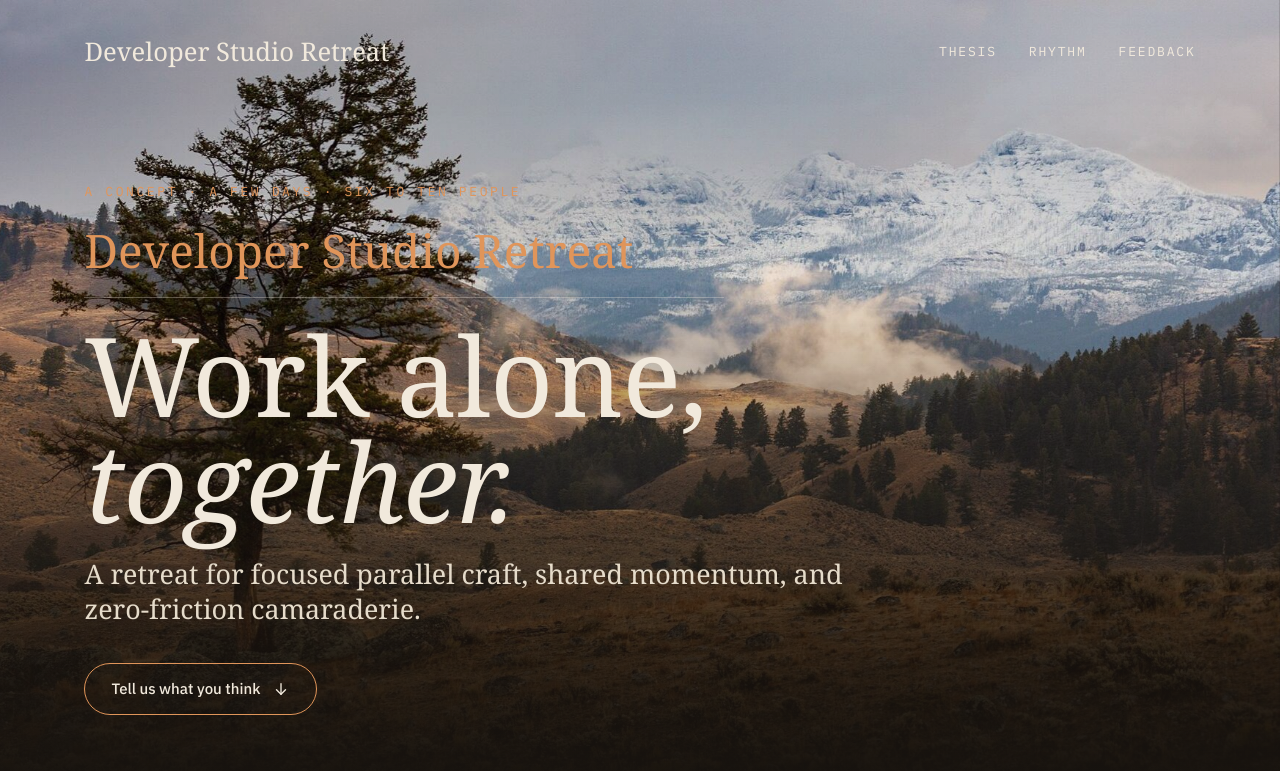
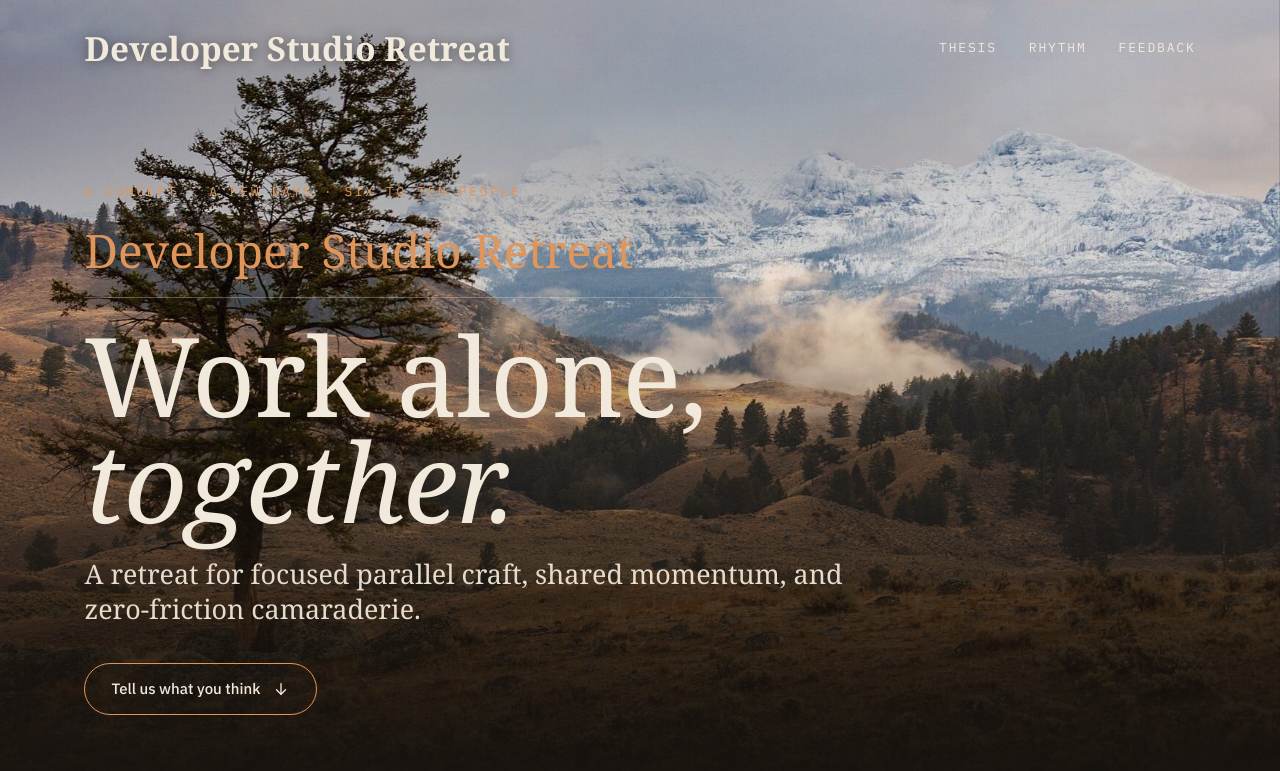
Before and after one commit to BruceEckel/developer-studio-retreat, a Jekyll site: the page built from index.md, in a window 1280 px wide and 900 px high. Shown: the top 771 px of the window. Built offline with Jekyll 4.4.1, drawn with Linux system fonts in a browser that asks for light colours; some web fonts are replaced; comment, search, counter and statistics services are not loaded.

Commit message:
Pin the wordmark in a fixed header, larger and bold
Co-Authored-By: Claude Fable 5 <noreply@anthropic.com>
Claude-Session: https://claude.ai/code/session_01VmKJ42KRS4uVBuzi3yJXQ4

```diff
--- a/_layouts/retreat.html
+++ b/_layouts/retreat.html
@@ -13,13 +13,13 @@
   <link rel="stylesheet" href="https://fonts.googleapis.com/css2?family=Instrument+Serif:ital@0;1&family=IBM+Plex+Sans:wght@400;500&family=IBM+Plex+Mono:wght@400;500&display=swap">
   <link rel="stylesheet" href="{{ '/assets/css/retreat.css' | relative_url }}">
 </head>
-<body>
+<body id="top">
 
   <header class="hero">
     <img class="hero-photo" src="{{ page.hero.image | relative_url }}" alt="{{ page.hero.alt }}">
     <div class="hero-shade"></div>
-    <nav class="topbar">
-      <span class="wordmark">{{ page.title }}</span>
+    <nav class="topbar" id="topbar">
+      <a class="wordmark" href="#top">{{ page.title }}</a>
       <div class="topbar-links">
         <a href="#thesis">Thesis</a>
         <a href="#rhythm">Rhythm</a>
@@ -153,5 +153,14 @@
     <p class="credits">{{ page.credits }}</p>
   </footer>
 
+  <script>
+    (function () {
+      var bar = document.getElementById('topbar');
+      function update() { bar.classList.toggle('scrolled', window.scrollY > 40); }
+      window.addEventListener('scroll', update, { passive: true });
+      update();
+    })();
+  </script>
+
 </body>
 </html>
--- a/assets/css/retreat.css
+++ b/assets/css/retreat.css
@@ -98,10 +98,12 @@ figcaption {
 }
 
 .topbar {
-  position: absolute;
-  top: 32px;
-  left: var(--gutter);
-  right: var(--gutter);
+  position: fixed;
+  top: 0;
+  left: 0;
+  right: 0;
+  z-index: 50;
+  padding: 22px var(--gutter);
   display: flex;
   justify-content: space-between;
   align-items: center;
@@ -110,16 +112,26 @@ figcaption {
   font-size: 13px;
   letter-spacing: 0.14em;
   text-transform: uppercase;
+  transition: background 0.3s ease, padding 0.3s ease, border-color 0.3s ease;
+  border-bottom: 1px solid transparent;
+}
+.topbar.scrolled {
+  padding: 14px var(--gutter);
+  background: rgba(23, 19, 15, 0.9);
+  backdrop-filter: blur(10px);
+  -webkit-backdrop-filter: blur(10px);
+  border-bottom-color: var(--line-2);
 }
 .topbar a { color: var(--paper); }
 .wordmark {
   font-family: var(--serif);
-  font-size: clamp(22px, 2vw, 28px);
+  font-size: clamp(26px, 2.6vw, 36px);
+  font-weight: 700;
   letter-spacing: 0;
   text-transform: none;
   color: var(--paper);
+  text-shadow: 0 1px 12px rgba(23, 19, 15, 0.5);
 }
-.topbar a:hover { color: var(--accent); }
 .topbar-links { display: flex; gap: clamp(16px, 2.5vw, 32px); }
 
 .hero-copy {
```
